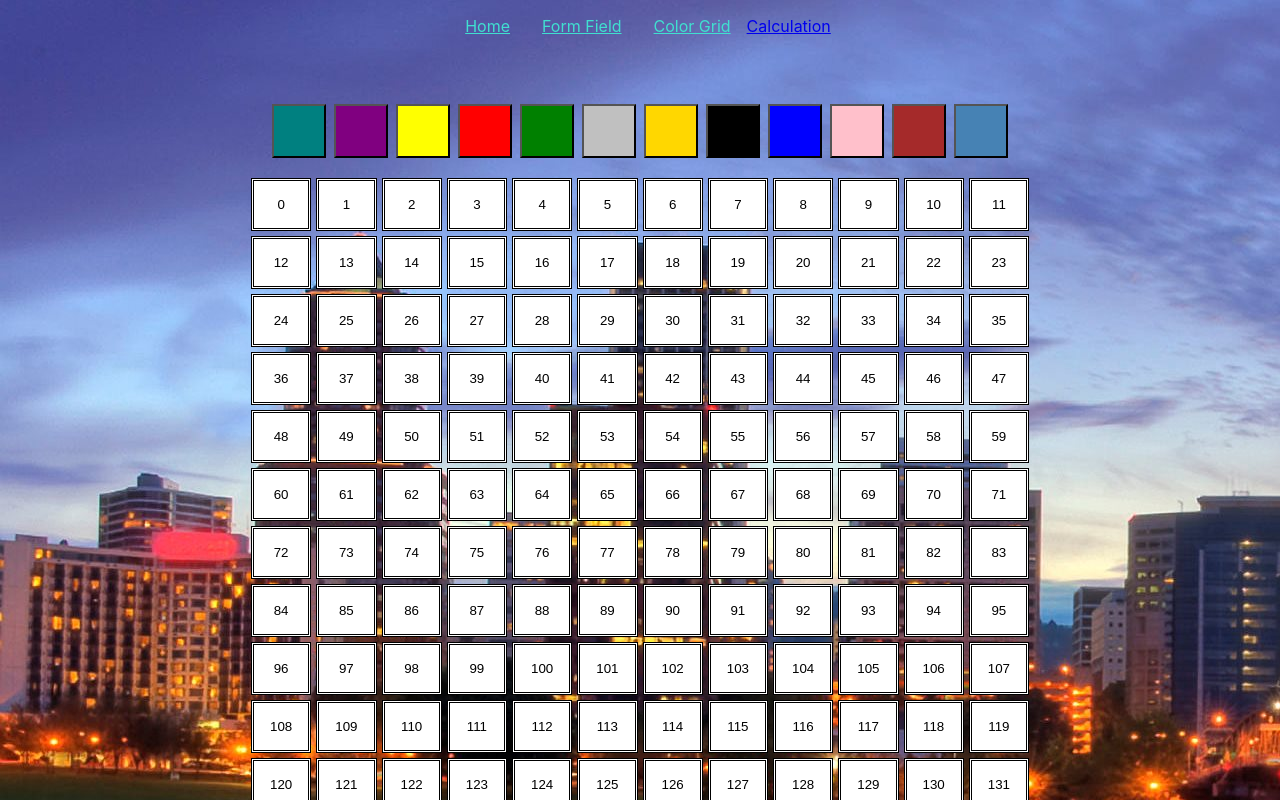
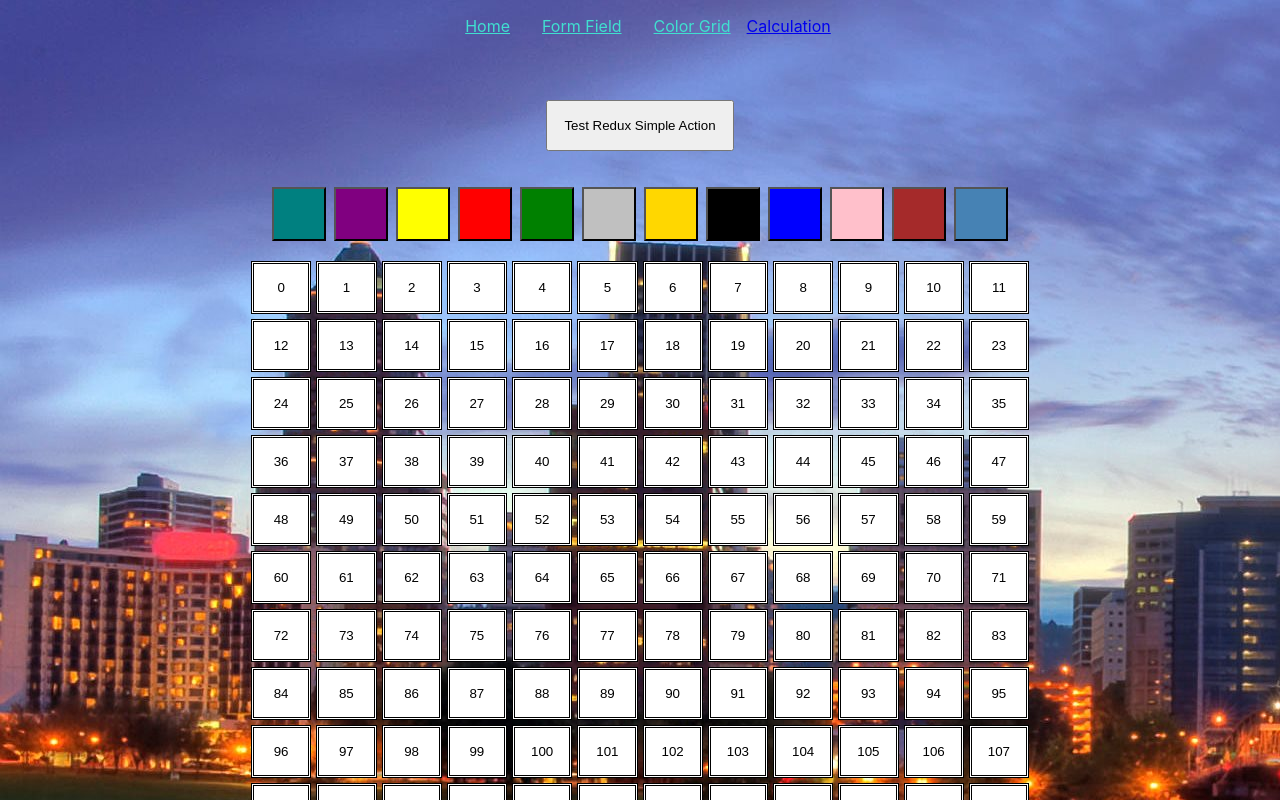
Before and after one commit to hectoravalos/react-project, a React (Create React App) app: page /color-grid in a window 1280 px wide. Shown: the top 800 px of the page. Built offline with nearby package versions, Linux system fonts and the light colour scheme.

Commit message:
add redux

```diff
--- a/src/App.js
+++ b/src/App.js
@@ -1,10 +1,16 @@
 import React, { Component } from "react";
+import { connect } from "react-redux";
 // import logo from "./logo.svg";
+import simpleAction from "./actions/simpleAction";
 import "./App.css";
 import { Link } from "react-router-dom";
 
 class App extends Component {
+  simpleAction = e => {
+    this.props.simpleAction();
+  };
   render() {
+    console.log("this.props", this.props);
     return (
       <div>
         <div className="Tabs">
@@ -21,9 +27,30 @@ class App extends Component {
             Calculation
           </Link>
         </div>
+        <div
+          style={{
+            display: "flex",
+            justifyContent: "center",
+            padding: "1rem"
+          }}
+        >
+          <button style={{ padding: "1rem" }} onClick={this.simpleAction}>
+            Test Redux Simple Action
+          </button>
+        </div>
       </div>
     );
   }
 }
+const mapStateToProps = state => ({
+  ...state
+});
 
-export default App;
+const mapDispatchToProps = dispatch => ({
+  simpleAction: () => dispatch(simpleAction())
+});
+
+export default connect(
+  mapStateToProps,
+  mapDispatchToProps
+)(App);
--- /dev/null
+++ b/src/actions/simpleAction.js
@@ -0,0 +1,8 @@
+const simpleAction = () => dispatch => {
+  dispatch({
+    type: "SIMPLE_ACTION",
+    payload: "result_of_simple_action"
+  });
+};
+
+export default simpleAction;
--- a/src/index.js
+++ b/src/index.js
@@ -1,15 +1,18 @@
 import React from "react";
 import ReactDOM from "react-dom";
-import "./index.css";
+import { Provider } from "react-redux";
+import configureStore from "./store"
 import App from "./App";
 import FormComponent from "./IconForm/icon-form.js";
 import * as serviceWorker from "./serviceWorker";
 import { Route, BrowserRouter as Router } from "react-router-dom";
 import GridContainer from "./ColorGrid/GridContainer";
 import CalcBoil from "./Boil/CalcBoil";
+import "./index.css";
 // import Home from "./Home"
 
 const routing = (
+  <Provider store={configureStore()}>
   <Router>
     <div>
       <Route path="/" component={App} />
@@ -18,6 +21,7 @@ const routing = (
       <Route path="/calc" component={CalcBoil} />
     </div>
   </Router>
+  </Provider>
 );
 
 ReactDOM.render(routing, document.getElementById("root"));
--- /dev/null
+++ b/src/reducers/rootReducer.js
@@ -0,0 +1,6 @@
+import { combineReducers } from "redux";
+import simpleReducer from "./simpleReducer";
+
+export default combineReducers({
+    simpleReducer
+});
--- /dev/null
+++ b/src/reducers/simpleReducer.js
@@ -0,0 +1,10 @@
+export default (state = {}, action) => {
+  switch (action.type) {
+    case "SIMPLE_ACTION":
+      return {
+        result: action.payload
+      };
+    default:
+      return state;
+  }
+};
--- /dev/null
+++ b/src/store.js
@@ -0,0 +1,7 @@
+import { createStore, applyMiddleware } from "redux";
+import thunk from "redux-thunk";
+import rootReducer from "./reducers/rootReducer";
+
+export default function configureStore() {
+  return createStore(rootReducer, applyMiddleware(thunk));
+}
```
Also changed, not shown: package.json (+5 -2 lines), 1 other file (tests, documents, lock files or other folders).
